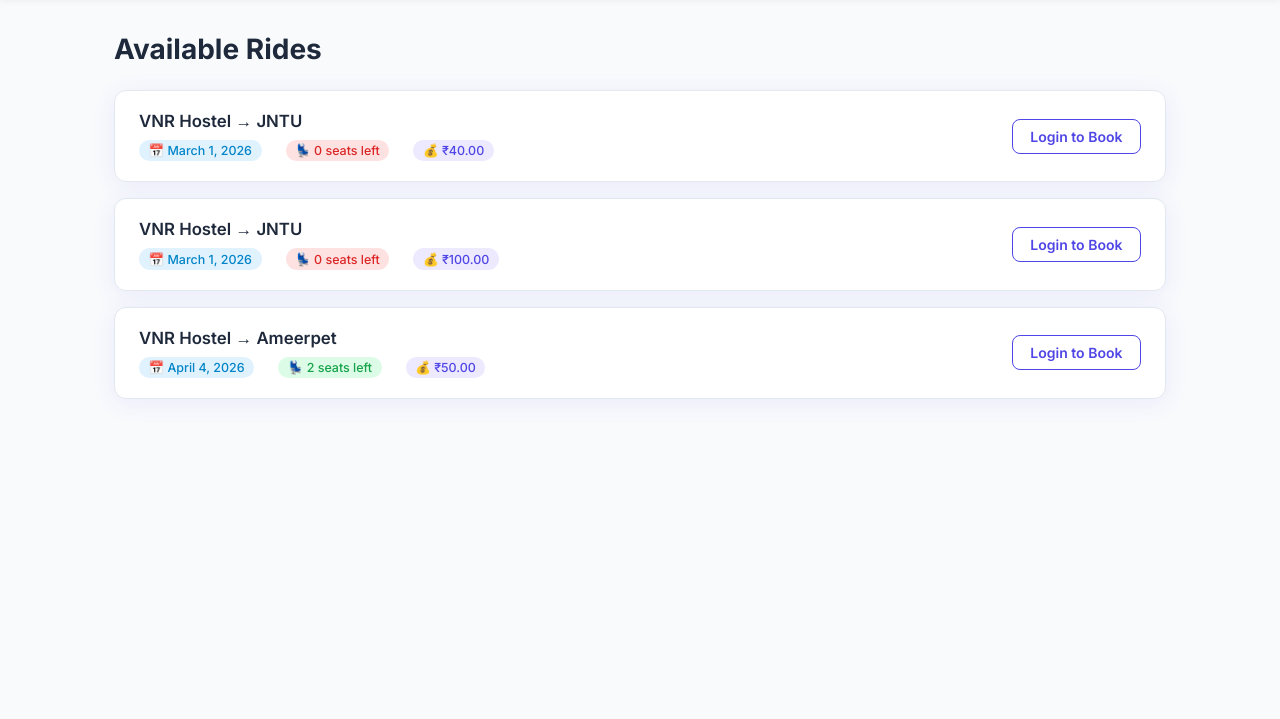
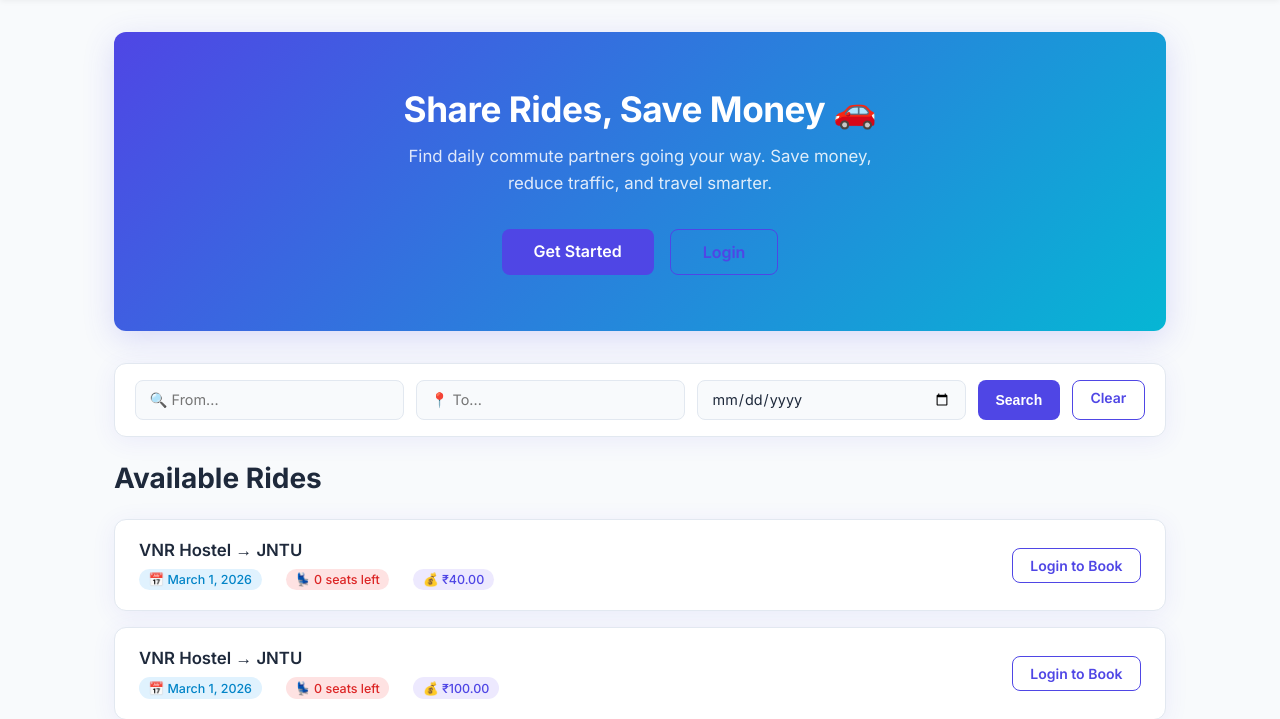
Before and after one commit to abhichirunomula/DailyCom, a Django app: page / in a window 1280 px wide. Shown: the part 61-780 px from the top of the page. Before the commit the page ends 467 px from the top, so only its background shows below. Run offline with Django 5.2, Linux system fonts and the light colour scheme; data comes from the database, SQL or seed files in the repository; both versions use the stored data as it was after the commit.

Commit message:
Added Search Bar and fixed The Logout Button

```diff
--- a/static/css/style.css
+++ b/static/css/style.css
@@ -1,6 +1,36 @@
 /* ─── Google Fonts ───────────────────────────────────────────── */
 @import url('https://fonts.googleapis.com/css2?family=Inter:wght@400;500;600;700&display=swap');
+/* ─── Search Bar ─────────────────────────────────────────────── */
+.search-bar {
+    display: flex;
+    flex-wrap: wrap;
+    gap: .75rem;
+    margin-bottom: 1.5rem;
+    background: var(--surface);
+    border: 1px solid var(--border);
+    border-radius: var(--radius);
+    padding: 1rem 1.25rem;
+    box-shadow: var(--shadow);
+}
 
+.search-bar input {
+    flex: 1;
+    min-width: 150px;
+    padding: .6rem .85rem;
+    border: 1.5px solid var(--border);
+    border-radius: 8px;
+    font-size: .9rem;
+    font-family: inherit;
+    background: var(--bg);
+    color: var(--text);
+    transition: border-color .15s, box-shadow .15s;
+}
+
+.search-bar input:focus {
+    outline: none;
+    border-color: var(--primary);
+    box-shadow: 0 0 0 3px rgba(79, 70, 229, .12);
+}
 /* ─── Reset & Base ───────────────────────────────────────────── */
 *,
 *::before,
@@ -366,3 +396,47 @@ tr:hover td {
     background: #fee2e2;
     color: #991b1b;
 }
+/* ─── Hero Section ───────────────────────────────────────────── */
+.hero {
+    background: linear-gradient(135deg, #4f46e5 0%, #06b6d4 100%) !important;
+    border-radius: var(--radius);
+    padding: 3.5rem 2rem;
+    text-align: center;
+    margin-bottom: 2rem;
+    box-shadow: 0 8px 32px rgba(79, 70, 229, .18);
+}
+
+.hero-title {
+    font-size: 2.2rem;
+    font-weight: 700;
+    color: #fff !important;
+    margin-bottom: .75rem;
+    letter-spacing: -.5px;
+}
+
+.hero-sub {
+    font-size: 1.05rem;
+    color: rgba(255, 255, 255, 0.85) !important;
+    max-width: 480px;
+    margin: 0 auto 2rem auto;
+    line-height: 1.6;
+}
+
+.hero-actions {
+    display: flex;
+    gap: 1rem;
+    justify-content: center;
+    flex-wrap: wrap;
+}
+
+/* ─── Welcome Bar ────────────────────────────────────────────── */
+.welcome-bar {
+    background: #ede9fe;
+    color: var(--primary);
+    border-radius: var(--radius);
+    padding: .85rem 1.25rem;
+    font-size: .95rem;
+    font-weight: 500;
+    margin-bottom: 1.5rem;
+    border: 1px solid #c7d2fe;
+}
--- a/templates/base.html
+++ b/templates/base.html
@@ -18,7 +18,7 @@
                 <a href="{% url 'create_ride' %}" class="btn-nav" style="border-radius: 8px; text-decoration: none;">Create Ride</a>
                 <form action="{% url 'logout' %}" method="post" style="display:inline; margin: 0; padding: 0;">
                     {% csrf_token %}
-                    <button type="submit" class="btn-nav" style="background: none; border: none; font-size: 0.9rem; font-weight: 500; color: var(--muted); padding: .35rem .7rem; border-radius: 8px; cursor: pointer; font-family: inherit;">Logout</button>
+                    <button type="submit" class="btn-nav" style="background: #ef4444; border: none; font-size: 0.9rem; font-weight: 500; color: #ffffff; padding: .35rem .7rem; border-radius: 8px; cursor: pointer; font-family: inherit;">Logout</button>
                 </form>
                 {% else %}
                 <a href="{% url 'login' %}">Login</a>
--- a/templates/home.html
+++ b/templates/home.html
@@ -1,6 +1,33 @@
 {% extends "base.html" %}
 
 {% block content %}
+<!-- Hero Section -->
+{% if not user.is_authenticated %}
+<div class="hero">
+    <div class="hero-content">
+        <h1 class="hero-title">Share Rides, Save Money 🚗</h1>
+        <p class="hero-sub">Find daily commute partners going your way. Save money, reduce traffic, and travel smarter.</p>
+        <div class="hero-actions">
+            <a href="{% url 'signup' %}" class="btn btn-primary" style="padding: .75rem 2rem; font-size: 1rem;">Get Started</a>
+            <a href="{% url 'login' %}" class="btn btn-outline" style="padding: .75rem 2rem; font-size: 1rem;">Login</a>
+        </div>
+    </div>
+</div>
+{% else %}
+<div class="welcome-bar">
+    👋 Welcome back, <strong>{{ user.username }}</strong>! Ready to ride today?
+</div>
+{% endif %}
+<!-- Search Bar -->
+<form method="GET" action="{% url 'home' %}">
+    <div class="search-bar">
+        <input type="text" name="source" placeholder="🔍 From..." value="{{ source }}">
+        <input type="text" name="destination" placeholder="📍 To..." value="{{ destination }}">
+        <input type="date" name="date" value="{{ date }}">
+        <button type="submit" class="btn btn-primary">Search</button>
+        <a href="{% url 'home' %}" class="btn btn-outline">Clear</a>
+    </div>
+</form>
 <h1 class="page-title">Available Rides</h1>
 
 {% if rides %}
```
Also changed, not shown: db.sqlite3.
